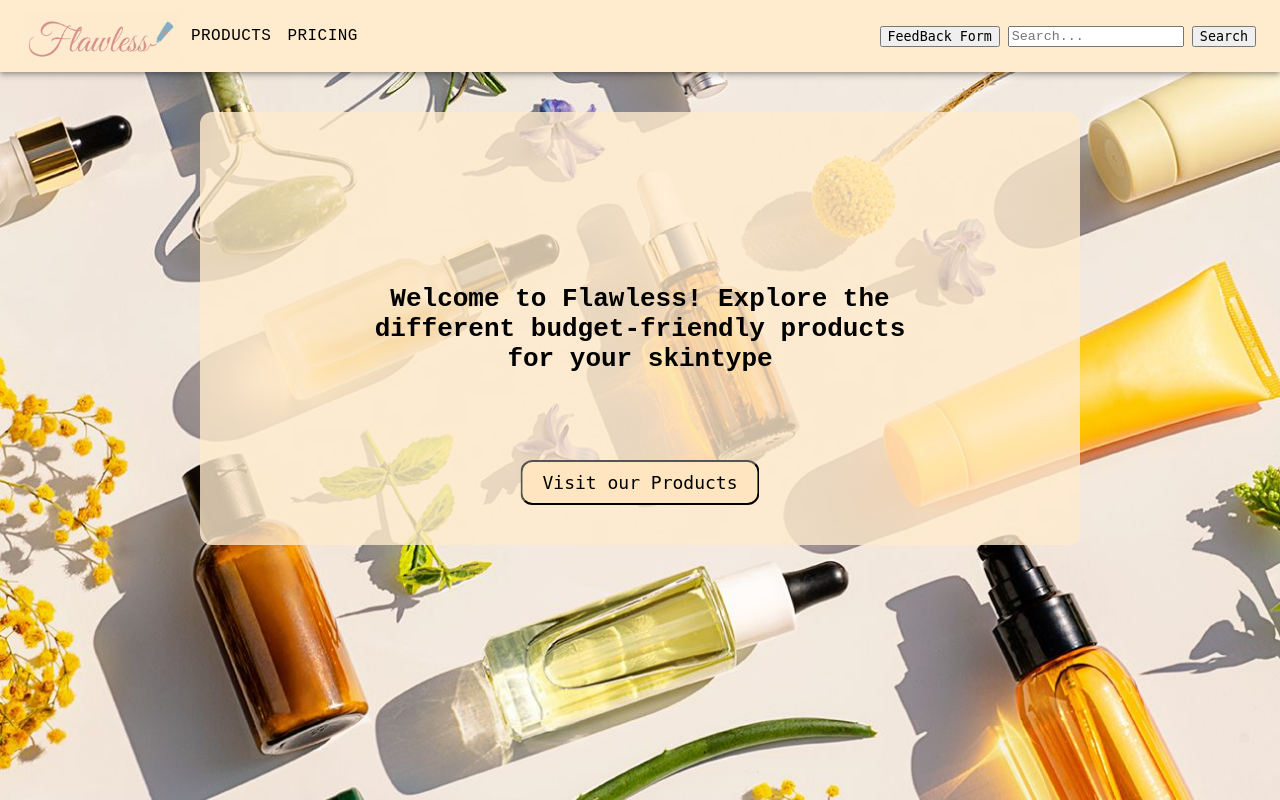
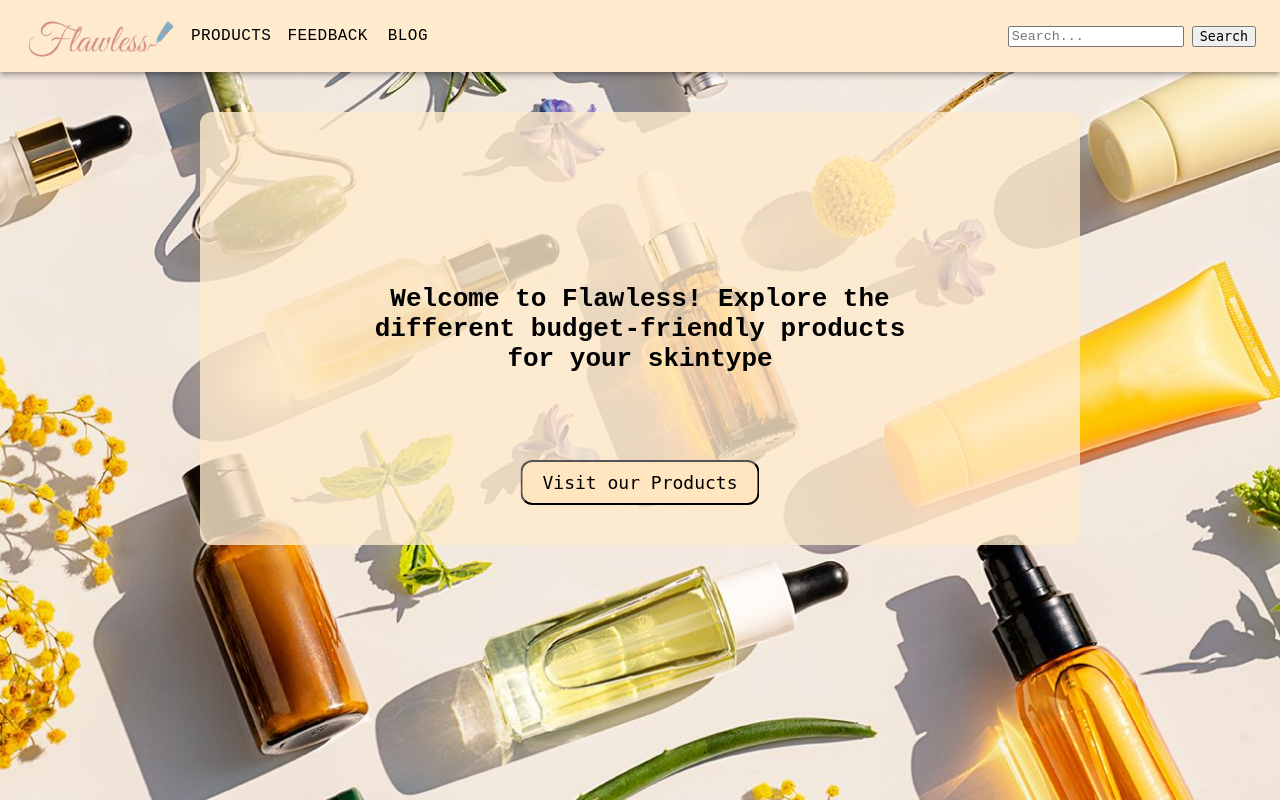
Before and after one commit to Dodrio-Team/4800Project_Skincare, a React (Create React App) app in the folder reactapp/: page / in a window 1280 px wide. Built offline with nearby package versions, Linux system fonts and the light colour scheme.

Commit message:
fixed nav bar links and added feedback form

```diff
--- a/reactapp/src/App.css
+++ b/reactapp/src/App.css
@@ -70,14 +70,6 @@ h2 {
   font-family: 'monospace';
   cursor: pointer;
 }
-
-.feedback-button {
-  margin-right: 8px;
-  font-weight: 1px;
-  font-family: 'monospace';
-  cursor: pointer;
-}
-
 .custom-button {
   /* Style your button here */
   padding: 10px 20px;
--- a/reactapp/src/FrontPage.js
+++ b/reactapp/src/FrontPage.js
@@ -11,15 +11,12 @@ import Typography from '@mui/material/Typography';
 import Menu from '@mui/material/Menu';
 import MenuIcon from '@mui/icons-material/Menu';
 import Container from '@mui/material/Container';
-import Avatar from '@mui/material/Avatar';
 import Button from '@mui/material/Button';
 import Tooltip from '@mui/material/Tooltip';
 import MenuItem from '@mui/material/MenuItem';
-import AdbIcon from '@mui/icons-material/Adb';
 import ProductPage from './ProductsPage';
 
-const pages = ['Products', 'Pricing'];
-const settings = ['Profile', 'Account', 'Dashboard', 'Logout'];
+const pages = ['Products', 'Feedback', 'Blog'];
 
 function FrontPage() {
   const [anchorElNav, setAnchorElNav] = React.useState(null);
@@ -31,6 +28,7 @@ function FrontPage() {
   const handleOpenNavMenu = (event) => {
     setAnchorElNav(event.currentTarget);
   };
+
   const handleOpenUserMenu = (event) => {
     setAnchorElUser(event.currentTarget);
   };
@@ -38,9 +36,11 @@ function FrontPage() {
   const handleCloseNavMenu = (page) => {
     setAnchorElNav(null);
     if (page === 'blog') {
-      window.location.href = 'https://forms.gle/C7r7nG2r81o6C2gz7'; // Replace with the actual blog link
-    } else if (page === 'product') {
+      window.location.href = 'https://cs480-projects.github.io/teams-fall2023/DodrioTeam/index.html'; // Replace with the actual blog link
+    } else if (page === 'products') {
       navigate('/products'); // Redirect to the ProductsPage
+    } else if (page === 'feedback') {
+      openGoogleForm();
     }
   };
 
@@ -121,36 +121,17 @@ function FrontPage() {
                 }}
               >
                 {pages.map((page) => (
-                  <MenuItem key={page} onClick={() => handleCloseNavMenu(page)}>
+                  <MenuItem key={page} onClick={() => handleCloseNavMenu(page.toLowerCase())}>
                     <Typography textAlign="center">{page}</Typography>
                   </MenuItem>
                 ))}
               </Menu>
             </Box>
-            <AdbIcon sx={{ display: { xs: 'flex', md: 'none' }, mr: 1 }} />
-            <Typography
-              variant="h5"
-              noWrap
-              component="a"
-              href="#app-bar-with-responsive-menu"
-              sx={{
-                mr: 2,
-                display: { xs: 'flex', md: 'none' },
-                flexGrow: 1,
-                fontFamily: 'monospace',
-                fontWeight: 700,
-                letterSpacing: '.3rem',
-                color: 'black',
-                textDecoration: 'none',
-              }}
-            >
-              Flawless
-            </Typography>
             <Box sx={{ flexGrow: 1, display: { xs: 'none', md: 'flex' } }}>
               {pages.map((page) => (
                 <Button
                   key={page}
-                  onClick={handleCloseNavMenu}
+                  onClick={() => handleCloseNavMenu(page.toLowerCase())}
                   sx={{ my: 2, color: 'black', display: 'block', fontFamily: 'monospace', fontSize: 16 }}
                 >
                   {page}
@@ -159,9 +140,6 @@ function FrontPage() {
             </Box>
 
             <Box sx={{ flexGrow: 1, display: 'flex', justifyContent: 'flex-end', alignItems: 'center' }}>
-              <button className="feedback-button" onClick={openGoogleForm}>
-                FeedBack Form
-              </button>
               <input
                 type="text"
                 value={searchQuery}
@@ -175,37 +153,6 @@ function FrontPage() {
                 Search
               </button>
             </Box>
-
-
-            {/* <Box sx={{ flexGrow: 0 }}>
-              <Tooltip title="Open settings">
-                <IconButton onClick={handleOpenUserMenu} sx={{ p: 0 }}>
-                  <Avatar alt="Remy Sharp" src="/static/images/avatar/2.jpg" />
-                </IconButton>
-              </Tooltip>
-              <Menu
-                sx={{ mt: '45px' }}
-                id="menu-appbar"
-                anchorEl={anchorElUser}
-                anchorOrigin={{
-                  vertical: 'top',
-                  horizontal: 'right',
-                }}
-                keepMounted
-                transformOrigin={{
-                  vertical: 'top',
-                  horizontal: 'right',
-                }}
-                open={Boolean(anchorElUser)}
-                onClose={handleCloseUserMenu}
-              >
-                {settings.map((setting) => (
-                  <MenuItem key={setting} onClick={handleCloseUserMenu}>
-                    <Typography textAlign="center">{setting}</Typography>
-                  </MenuItem>
-                ))}
-              </Menu>
-            </Box> */}
           </Toolbar>
         </Container>
       </AppBar>
@@ -221,18 +168,12 @@ function FrontPage() {
     }}>
       <h2>Welcome to Flawless! Explore the different budget-friendly products for your skintype</h2>
       <div className="button-container">
-        {/* <Link>
-          <button className="custom-button">Visit our Products</button>
-        </Link> */}
       <Link to="/products"> {ProductPage}
         <button className="custom-button">Visit our Products</button>
       </Link>
 
       </div>
     </Box>
-    {/* <button className="search-button" onClick={openGoogleForm}>
-        FeedBack Form
-    </button> */}
     </div>
   );
 }
```
